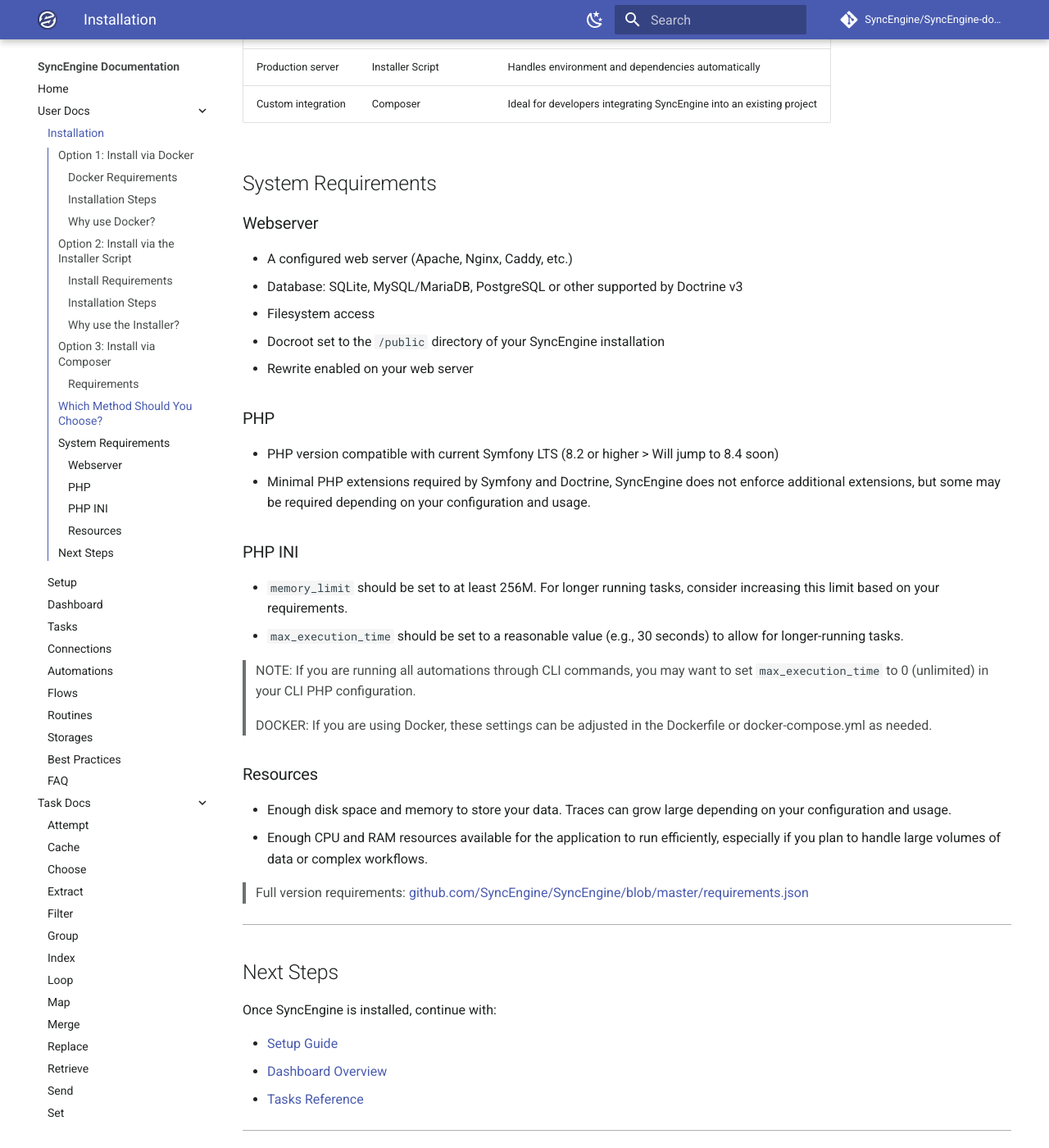
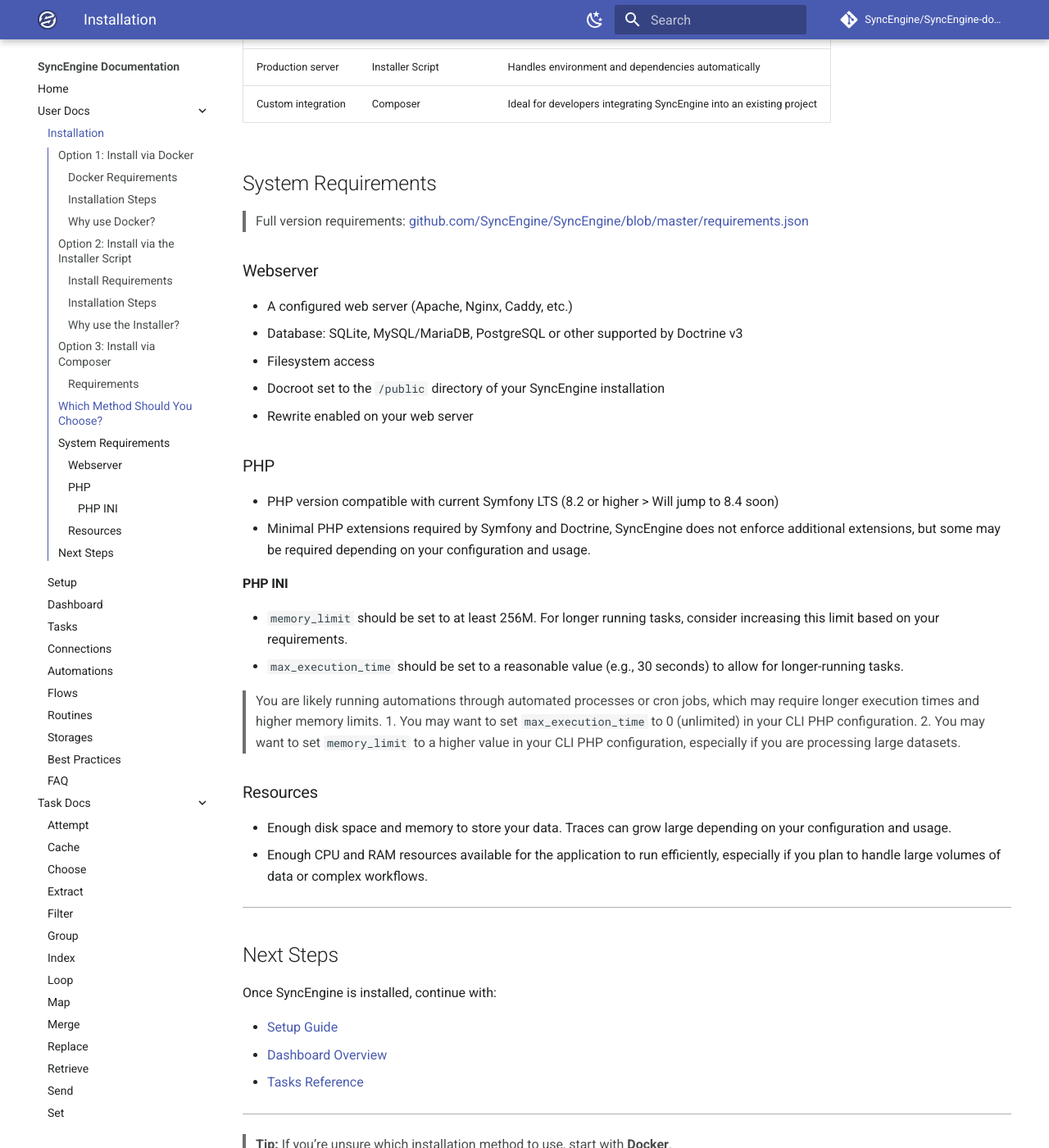
Before and after one commit to SyncEngine/docs, an MkDocs documentation site: the page built from docs/user/installation.md, in a window 1280 px wide and 1400 px high, scrolled down 2590 px. Shown: the whole window at 82% size. Built offline with MkDocs 1.6.1 and Material for MkDocs 9.7.7, drawn with Linux system fonts in a browser that asks for light colours; comment, search, counter and statistics services are not loaded.

Commit message:
Update notes and structure about requirements

```diff
--- a/docs/user/installation.md
+++ b/docs/user/installation.md
@@ -121,19 +122,17 @@ If you prefer a manual installation or plan to integrate SyncEngine into an exis
 - PHP version compatible with current Symfony LTS (8.2 or higher > Will jump to 8.4 soon)
 - Minimal PHP extensions required by Symfony and Doctrine, SyncEngine does not enforce additional extensions, but some may be required depending on your configuration and usage.
 
-### PHP INI
+#### PHP INI
 - `memory_limit` should be set to at least 256M. For longer running tasks, consider increasing this limit based on your requirements.
 - `max_execution_time` should be set to a reasonable value (e.g., 30 seconds) to allow for longer-running tasks.
 
-> NOTE: If you are running all automations through CLI commands, you may want to set `max_execution_time` to 0 (unlimited) in your CLI PHP configuration.
-
-> DOCKER: If you are using Docker, these settings can be adjusted in the Dockerfile or docker-compose.yml as needed.
+> You are likely running automations through automated processes or cron jobs, which may require longer execution times and higher memory limits.
+> 1. You may want to set `max_execution_time` to 0 (unlimited) in your CLI PHP configuration.
+> 2. You may want to set `memory_limit` to a higher value in your CLI PHP configuration, especially if you are processing large datasets.
 
 ### Resources
 - Enough disk space and memory to store your data. Traces can grow large depending on your configuration and usage.
 - Enough CPU and RAM resources available for the application to run efficiently, especially if you plan to handle large volumes of data or complex workflows.
-
-> Full version requirements: [github.com/SyncEngine/SyncEngine/blob/master/requirements.json](https://github.com/SyncEngine/SyncEngine/blob/master/requirements.json)
 
 ---
 
```
Also changed, not shown: other parts of docs/user/installation.md (+1 -0 lines).
